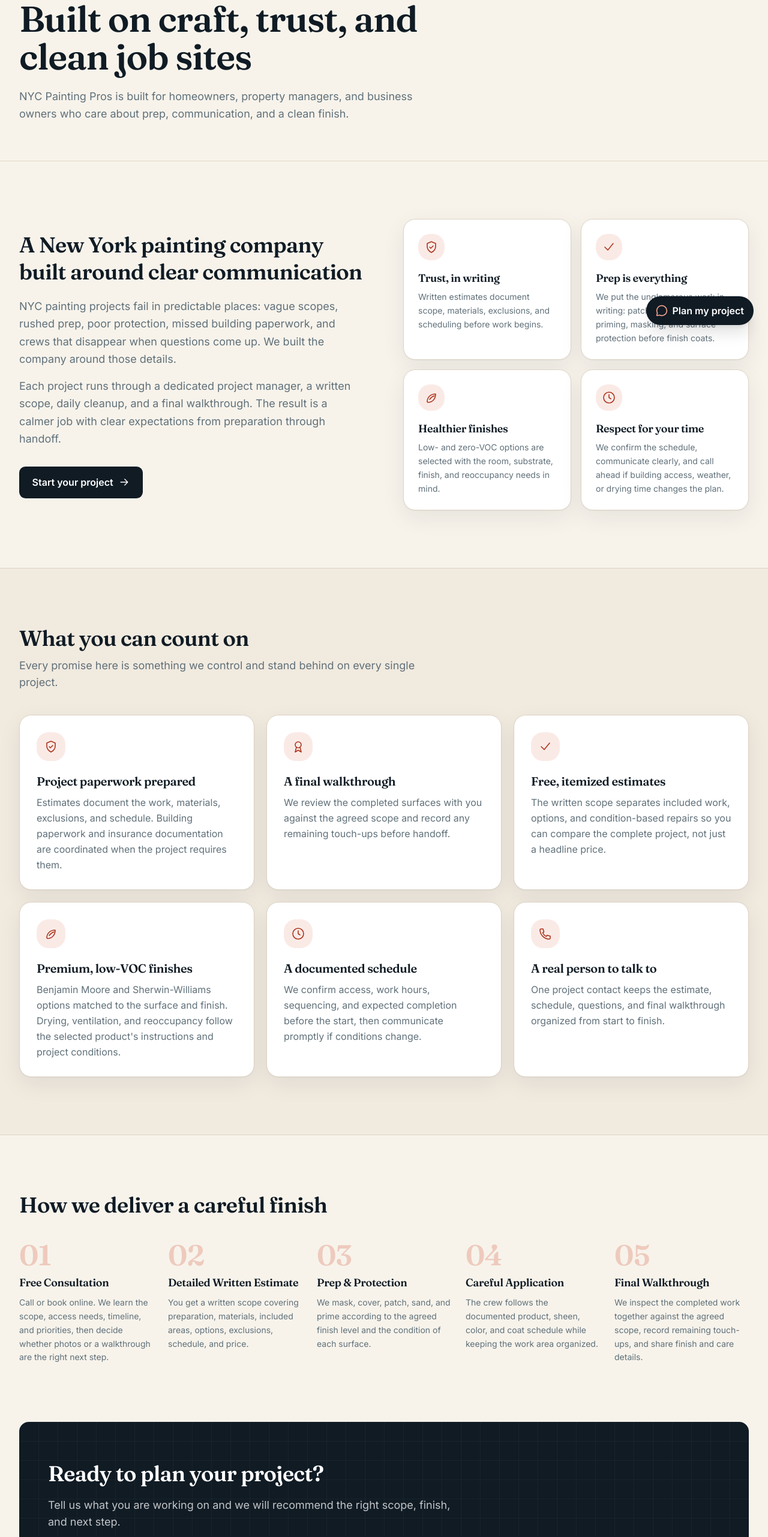
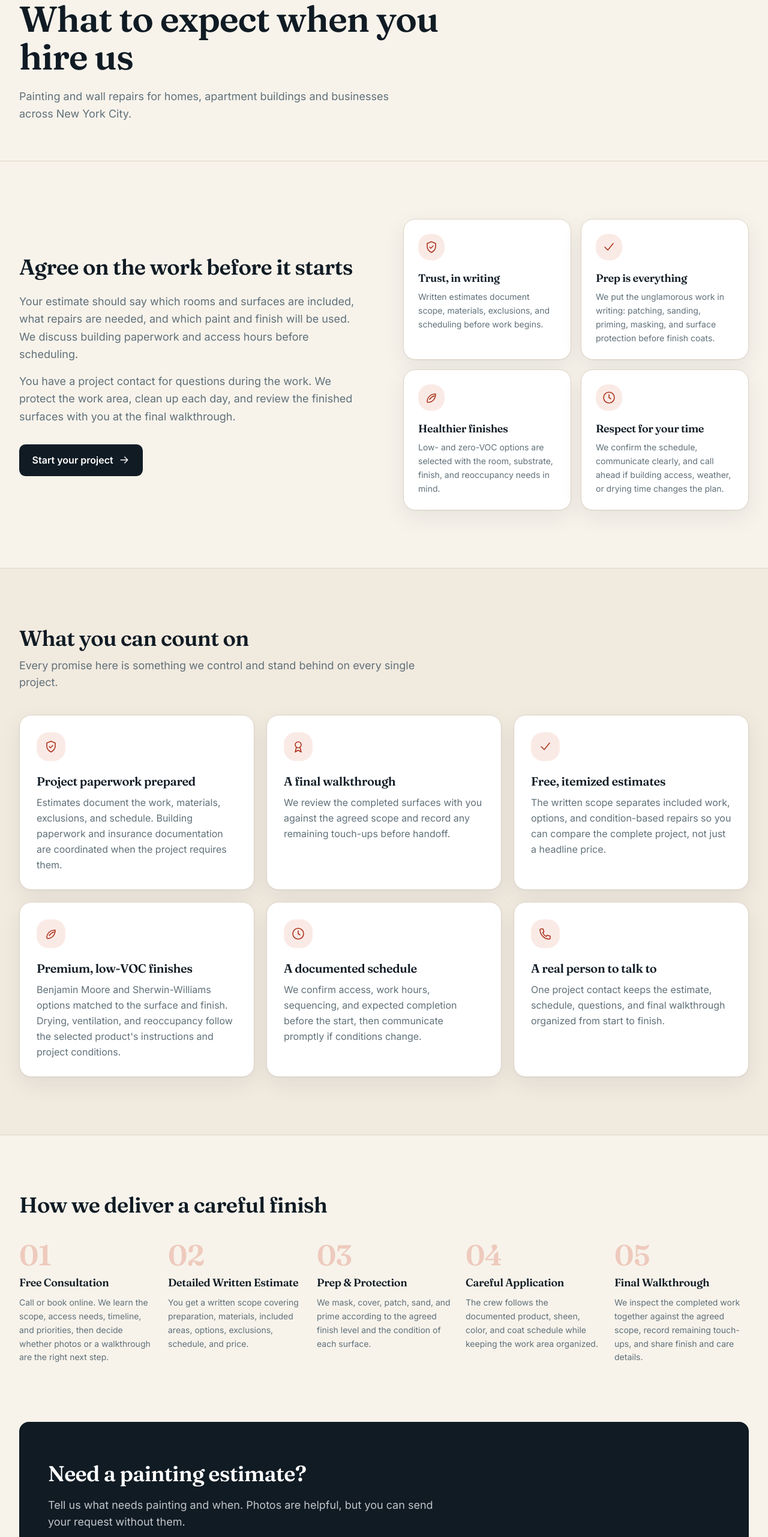
Before and after one commit to nothingmean00/nyc-painting-pros, a Next.js app: page /about in a window 1280 px wide. Shown: the part 234-2797 px from the top of the page at 60% size. Built offline with nearby package versions, Linux system fonts and the light colour scheme.

Commit message:
automation: replace generic copy and remove floating AI assistant

```diff
--- a/src/app/about/page.tsx
+++ b/src/app/about/page.tsx
@@ -49,9 +49,9 @@ export default function AboutPage() {
         ])}
       />
       <PageHero
-        eyebrow="Our story"
-        title="Built on craft, trust, and clean job sites"
-        subtitle="NYC Painting Pros is built for homeowners, property managers, and business owners who care about prep, communication, and a clean finish."
+        eyebrow="About NYC Painting Pros"
+        title="What to expect when you hire us"
+        subtitle="Painting and wall repairs for homes, apartment buildings and businesses across New York City."
         crumbs={[
           { name: "Home", path: "/" },
           { name: "About", path: "/about" },
@@ -61,19 +61,18 @@ export default function AboutPage() {
       <section className="container-x py-16 lg:py-24 grid lg:grid-cols-2 gap-12 lg:gap-16 items-center">
         <div>
           <h2 className="font-display text-3xl sm:text-4xl leading-tight">
-            A New York painting company built around clear communication
+            Agree on the work before it starts
           </h2>
           <div className="mt-5 space-y-4 text-[var(--color-muted)] leading-relaxed text-lg">
             <p>
-              NYC painting projects fail in predictable places: vague scopes,
-              rushed prep, poor protection, missed building paperwork, and crews
-              that disappear when questions come up. We built the company around
-              those details.
+              Your estimate should say which rooms and surfaces are included,
+              what repairs are needed, and which paint and finish will be used.
+              We discuss building paperwork and access hours before scheduling.
             </p>
             <p>
-              Each project runs through a dedicated project manager, a written
-              scope, daily cleanup, and a final walkthrough. The result is a
-              calmer job with clear expectations from preparation through handoff.
+              You have a project contact for questions during the work.
+              We protect the work area, clean up each day, and review the finished
+              surfaces with you at the final walkthrough.
             </p>
           </div>
           <Link href="/contact" className="btn btn-dark mt-8">
--- a/src/app/layout.tsx
+++ b/src/app/layout.tsx
@@ -9,7 +9,6 @@ import { Analytics } from "@vercel/analytics/next";
 import { SpeedInsights } from "@vercel/speed-insights/next";
 import { localBusiness, websiteSchema } from "@/lib/schema";
 import { site } from "@/lib/site";
-import { ChatbotLoader } from "@/components/ChatbotLoader";
 
 const inter = Inter({
   subsets: ["latin"],
@@ -92,9 +91,6 @@ export default function RootLayout({
         <PublicRouteChrome>
           <Footer />
         </PublicRouteChrome>
-        <PublicRouteChrome>
-          <ChatbotLoader />
-        </PublicRouteChrome>
         <Analytics />
         <SpeedInsights />
       </body>
--- a/src/app/page.tsx
+++ b/src/app/page.tsx
@@ -12,7 +12,7 @@ import { areas, faqs, processSteps, services, site } from "@/lib/site";
 const projectImages = [
   {
     src: "https://images.unsplash.com/photo-1600585154340-be6161a56a0c?auto=format&fit=crop&w=1400&q=85",
-    alt: "Bright, freshly finished New York living space",
+    alt: "Bright living room with white walls",
     title: "Apartment interiors",
     text: "Pre-war rooms, new condos, move-ins, and full-home repaints.",
     href: "/painting/apartment-painting-nyc",
@@ -34,9 +34,9 @@ const projectImages = [
 ] as const;
 
 const trustItems = [
-  ["shield", "Building-ready", "Insurance and access details coordinated"],
-  ["check", "Scope-first", "Prep, products, and exclusions in writing"],
-  ["clock", "Schedule-led", "Clear sequencing and daily cleanup"],
+  ["shield", "Building paperwork", "Insurance and access details coordinated"],
+  ["check", "Written estimates", "Prep, products, and exclusions in writing"],
+  ["clock", "Work schedule", "Work hours agreed before the job starts"],
   ["medal", "Final walkthrough", "Completed work reviewed together"],
 ] as const;
 
@@ -53,13 +53,13 @@ const audiences = [
     icon: "building",
     label: "For property teams",
     title: "Buildings",
-    text: "Repeatable turnovers, common areas, lobbies, and multi-property programs with clear closeout.",
+    text: "Rental turnovers, hallways and lobbies, with access and work hours agreed in advance.",
     href: "/services/property-manager-turnovers",
-    link: "Explore property programs",
+    link: "Painting for property managers",
   },
   {
     icon: "roller",
-    label: "For organizations",
+    label: "For business owners",
     title: "Businesses",
     text: "Offices, retail, hospitality, and occupied spaces scheduled to minimize operational disruption.",
     href: "/services/commercial-painting",
@@ -85,8 +85,8 @@ export default function Home() {
               <span className="block text-[var(--color-green-300)]">every kind of space.</span>
             </h1>
             <p className="mt-8 max-w-xl text-lg leading-relaxed text-white/72 sm:text-xl">
-              One detail-focused team for homes, managed buildings, and businesses
-              across all five boroughs—from careful prep to final walkthrough.
+              Interior and exterior painting across all five boroughs. Tell us
+              what needs painting, and we will put the preparation, materials and price in writing.
             </p>
             <div className="mt-9 flex flex-col gap-3 sm:flex-row">
               <Link href="/contact" className="btn btn-primary text-base">
@@ -110,7 +110,7 @@ export default function Home() {
             <div className="absolute inset-0 -right-[50vw]">
               <Image
                 src="https://images.unsplash.com/photo-1562259949-e8e7689d7828?auto=format&fit=crop&w=1800&q=88"
-                alt="Professional painter carefully applying a fresh wall finish"
+                alt="Paint roller applying paint to a wall"
                 fill
                 priority
                 sizes="(max-width: 1024px) 100vw, 55vw"
@@ -119,7 +119,7 @@ export default function Home() {
               <div className="absolute inset-0 bg-gradient-to-r from-[var(--color-ink)] via-[var(--color-ink)]/15 to-transparent lg:from-[var(--color-ink)]/55" />
             </div>
             <div className="absolute bottom-8 left-0 max-w-[290px] rounded-xl border border-white/20 bg-[var(--color-ink)]/82 p-5 shadow-2xl backdrop-blur-md lg:-left-8 lg:bottom-12">
-              <div className="text-xs font-bold uppercase tracking-[.16em] text-[var(--color-green-300)]">The NYC difference</div>
+              <div className="text-xs font-bold uppercase tracking-[.16em] text-[var(--color-green-300)]">Building access</div>
               <p className="mt-2 text-sm leading-relaxed text-white/75">
                 Co-op rules, COIs, freight elevators, occupied spaces—we plan for the details that make city projects different.
               </p>
@@ -147,8 +147,8 @@ export default function Home() {
 
       <section className="container-x section-pad !pb-0" aria-labelledby="choose-your-path">
         <div className="max-w-3xl">
-          <span className="eyebrow">Choose your path</span>
-          <h2 id="choose-your-path" className="section-title mt-4">Built around who you are responsible for.</h2>
+          <span className="eyebrow">Painting services</span>
+          <h2 id="choose-your-path" className="section-title mt-4">What needs painting?</h2>
         </div>
         <div className="mt-10 grid gap-4 lg:grid-cols-3">
           {audiences.map((audience, index) => {
@@ -180,10 +180,10 @@ export default function Home() {
         <div className="grid gap-10 lg:grid-cols-[.8fr_1.2fr] lg:gap-20">
           <div>
             <span className="eyebrow">What we do</span>
-            <h2 className="section-title mt-4">One crew for the whole finish.</h2>
+            <h2 className="section-title mt-4">Painting, repairs and wall finishes.</h2>
             <p className="mt-6 max-w-md text-lg leading-relaxed text-[var(--color-muted)]">
-              Painting is only the visible layer. We handle the repairs, prep,
-              protection, finish selection, and closeout that make the result last.
+              Your estimate can include wall repairs, wallpaper removal, cabinet
+              refinishing and surface preparation, along with the painting.
             </p>
             <Link href="/services" className="btn btn-ghost mt-8">
               Explore every service <Icon.arrow className="h-4 w-4" />
@@ -214,8 +214,8 @@ export default function Home() {
         <div className="container-x">
           <div className="flex flex-col justify-between gap-8 md:flex-row md:items-end">
             <div className="max-w-3xl">
-              <span className="eyebrow">Spaces we transform</span>
-              <h2 className="section-title mt-4">Made for how New York lives.</h2>
+              <span className="eyebrow">Project ideas</span>
+              <h2 className="section-title mt-4">Apartments, kitchens and workspaces.</h2>
             </div>
             <p className="max-w-md text-[var(--color-muted)]">Residential and commercial scopes shaped around the building, schedule, surface, and people using the space.</p>
           </div>
@@ -246,8 +246,8 @@ export default function Home() {
       <section className="container-x section-pad">
         <div className="grid gap-12 lg:grid-cols-[.8fr_1.2fr] lg:gap-24">
           <div className="lg:sticky lg:top-32 lg:self-start">
-            <span className="eyebrow">A better process</span>
-            <h2 className="section-title mt-4">Less disruption. More certainty.</h2>
+            <span className="eyebrow">How it works</span>
+            <h2 className="section-title mt-4">From estimate to final walkthrough.</h2>
             <p className="mt-6 max-w-md text-lg leading-relaxed text-[var(--color-muted)]">You always know what happens next, who to contact, and what the finished work includes.</p>
           </div>
           <ol className="border-t border-[var(--color-line)]">
@@ -267,9 +267,9 @@ export default function Home() {
       <section className="bg-[var(--color-cream-200)] section-pad">
         <div className="container-x grid gap-12 lg:grid-cols-[.9fr_1.1fr] lg:gap-20">
           <div>
-            <span className="eyebrow">Local by design</span>
-            <h2 className="section-title mt-4">Every borough. Every kind of building.</h2>
-            <p className="mt-6 max-w-lg text-lg leading-relaxed text-[var(--color-muted)]">From Manhattan co-ops to Brooklyn brownstones and Queens homes, we adapt the plan to your property—not the other way around.</p>
+            <span className="eyebrow">Areas we serve</span>
+            <h2 className="section-title mt-4">Painting across all five boroughs.</h2>
+            <p className="mt-6 max-w-lg text-lg leading-relaxed text-[var(--color-muted)]">Choose your borough for information about local painting projects and building access.</p>
           </div>
           <div className="divide-y divide-[var(--color-line)] border-y border-[var(--color-line)]">
             {areas.map((area) => (
@@ -306,7 +306,7 @@ export default function Home() {
         <div className="grid gap-12 lg:grid-cols-[.7fr_1.3fr] lg:gap-24">
           <div>
             <span className="eyebrow">Good to know</span>
-            <h2 className="font-display mt-4 text-4xl tracking-tight sm:text-5xl">Straight answers.</h2>
+            <h2 className="font-display mt-4 text-4xl tracking-tight sm:text-5xl">Common questions.</h2>
           </div>
           <Faq items={faqs} />
         </div>
@@ -325,7 +325,7 @@ export default function Home() {
         </div>
       </section>
       <PropertyCareResources />
-      <CTASection title="A better finish starts with a better plan." subtitle="Tell us about your space, timeline, and priorities. We’ll help you define the right scope." />
+      <CTASection title="Need a painting estimate?" subtitle="Tell us which rooms or surfaces need work and when you would like to start." />
       <div className="h-16" />
     </>
   );
--- a/src/components/CTASection.tsx
+++ b/src/components/CTASection.tsx
@@ -2,8 +2,8 @@ import Link from "next/link";
 import { Icon } from "./Icons";
 
 export function CTASection({
-  title = "Ready to plan your project?",
-  subtitle = "Tell us what you are working on and we will recommend the right scope, finish, and next step.",
+  title = "Need a painting estimate?",
+  subtitle = "Tell us what needs painting and when. Photos are helpful, but you can send your request without them.",
   href = "/contact",
 }: {
   title?: string;
@@ -12,7 +12,7 @@ export function CTASection({
 }) {
   return (
     <section className="container-x">
-      <div className="relative overflow-hidden rounded-2xl bg-[var(--color-ink)] text-white px-6 sm:px-12 py-14 sm:py-16 paint-grid">
+      <div className="relative overflow-hidden rounded-2xl bg-[var(--color-ink)] text-white px-6 sm:px-12 py-14 sm:py-16">
         <div className="max-w-2xl">
           <h2 className="font-display text-3xl sm:text-4xl leading-tight">
             {title}
```
